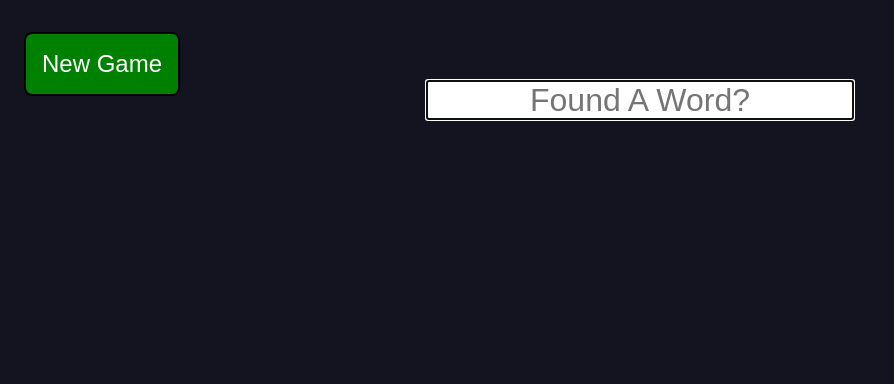
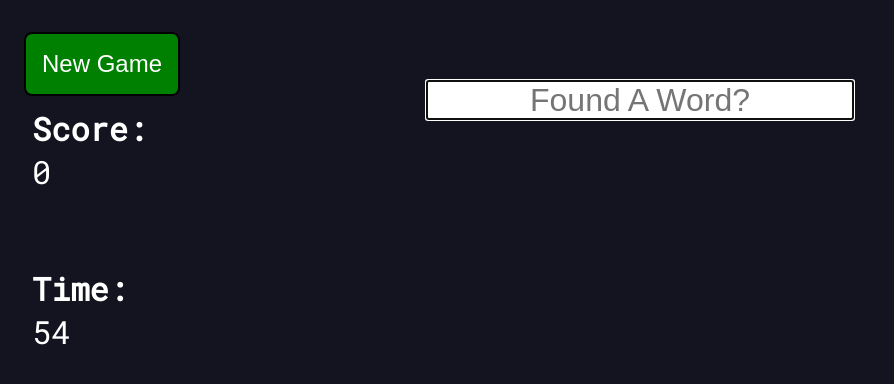
Before and after one commit to SeanBailey15/flask_boggle_exercise, a Flask app: page /game in a window 1280 px wide. Shown: the top 384 px of the page, without its empty margins (0-894 px from the left). Run offline with Flask 2, Linux system fonts and the light colour scheme; parts of the project's set-up code (start-up, migrations or seed data) failed here and were passed over.

Commit message:
finished exercise

```diff
--- a/app.py
+++ b/app.py
@@ -9,25 +9,38 @@
 # debug = DebugToolbarExtension(app)
 # app.config['DEBUG_TB_INTERCEPT_REDIRECTS'] = False
 # app.config['DEBUG_TB_HOSTS'] = ['dont-show-debug-toolbar']
-# app.config['TESTING'] = True
 
 boggle_game = Boggle()
 
 @app.route('/')
 def show_start():
+    """Clear the session board state, generate a new board state, and render the html"""
     session['board_state'] = []
     session['board_state'] = boggle_game.make_board()
     return render_template("start.html")
 
 @app.route('/game')
 def show_game():
-
+    """Render the html for the game board, player HUD, and player interface"""
     return render_template("game.html")
 
 @app.route('/validate-word')
 def validate_word():
+    """Retrieve player input and check if it is valid"""
     word = request.args['word']
     board = session['board_state']
     response = boggle_game.check_valid_word(board, word)
 
     return jsonify({'result': response})
+
+@app.route('/track-stats', methods=["POST"])
+def track_stats():
+    """Record player high score and number of games played for this session"""
+    score = request.json["score"]
+    highscore = session.get("highscore", 0)
+    num_plays = session.get("num_plays", 0)
+
+    session['num_plays'] = num_plays + 1
+    session['highscore'] = max(score, highscore)
+
+    return jsonify(newHighScore=score > highscore)
--- a/static/app.css
+++ b/static/app.css
@@ -76,8 +76,59 @@
   margin-left: 1rem;
 }
 
-.hud :hover {
+.new-game-btn :hover {
   cursor: pointer;
+}
+
+.score {
+  position: fixed;
+  display: flex;
+  flex-direction: column;
+  left: 2rem;
+  top: 5rem;
+}
+
+#score-title {
+  color: white;
+  font-size: 2rem;
+  font-family: "Roboto Mono", monospace;
+  margin-bottom: 0;
+}
+
+#score {
+  color: white;
+  font-size: 2rem;
+  font-family: "Roboto Mono", monospace;
+  margin-top: 0;
+}
+
+.timer {
+  position: fixed;
+  display: flex;
+  flex-direction: column;
+  left: 2rem;
+  top: 15rem;
+}
+
+#timer-title {
+  color: white;
+  font-size: 2rem;
+  font-family: "Roboto Mono", monospace;
+  margin-bottom: 0;
+}
+
+.time-clock {
+  color: white;
+  font-size: 2rem;
+  font-family: "Roboto Mono", monospace;
+  margin-top: 0;
+}
+
+.time-clock-warning {
+  color: red;
+  font-size: 2rem;
+  font-family: "Roboto Mono", monospace;
+  margin-top: 0;
 }
 
 .notifications {
@@ -102,3 +153,17 @@
   padding-left: 2rem;
   padding-right: 2rem;
 }
+
+.timeout {
+  display: flex;
+  justify-content: center;
+  font-size: 2rem;
+  font-family: "Roboto Mono", monospace;
+}
+
+#timeout {
+  color: white;
+  font-size: 2rem;
+  font-family: "Roboto Mono", monospace;
+  margin-top: 0;
+}
--- a/static/app.js
+++ b/static/app.js
@@ -1,9 +1,19 @@
+// create an empty set to keep track of valid player input
 let foundWords = new Set();
 
+// display a feedback message to the player regarding their input, alters style of message depending on positive or negative feedback
 function message(msg, cls) {
   $("#message").text(msg).removeClass().addClass(`msg-${cls}`);
 }
 
+// update and display the player score, points are scored in accordance with the length of the word
+function updateScore(word) {
+  let playerScore = parseInt($("#score").text());
+  playerScore = playerScore + word.length;
+  $("#score").text(playerScore);
+}
+
+// check a word against the database of valid words, depending if word is valid, call message() to provide feedback, and update score accordingly
 async function validateWord() {
   const word = $("#player-input").val();
 
@@ -25,11 +35,44 @@
   } else {
     foundWords.add(word);
     message(`Added: ${word}`, "ok");
+    updateScore(word);
   }
 }
 
+// retrieve player input on submission and pass it through above validatWord() function
 $("#player-input-form").on("submit", function (event) {
   event.preventDefault();
   validateWord();
   $("#player-input").val("");
 });
+
+// retrieve player's final score and check it against session stored highscore, display message to player
+async function trackStats() {
+  let gameScore = $("#score").text();
+  const response = await axios.post("/track-stats", {
+    score: parseInt(gameScore),
+  });
+  if (response.data.newHighScore) {
+    message(`New High Score: ${gameScore}`, "ok");
+  } else {
+    message(`Final Score: ${gameScore}`, "ok");
+  }
+}
+
+// initiate a 60 second countdown for a game, called in the /game.html. Change timer to display in red when ten seconds remain, disable further input at game over, message player that game is over
+function timer() {
+  let count = 59;
+  let timer = setInterval(() => {
+    $("#timer").text(count--);
+    if (count <= 9) {
+      $("#timer").removeClass().addClass("time-clock-warning");
+    }
+    if (count === -1) {
+      clearInterval(timer);
+      $("#player-input").prop("disabled", true);
+      $("#player-input").attr("placeholder", "Game Over");
+      $("#timeout").text("Time's Up! Play Again?");
+      trackStats();
+    }
+  }, 1000);
+}
--- a/templates/game.html
+++ b/templates/game.html
@@ -1,10 +1,18 @@
 {% extends "base.html" %}
 
 {% block content %}
-    <section class="hud">
+    <section class="new-game-btn">
         <form action="/">
             <button class="new-game">New Game</button>
         </form>
+    </section>
+    <section class="score">
+        <h1 id="score-title">Score:</h1>
+        <p id="score">0</p>
+    </section>
+    <section class="timer">
+        <h1 id="timer-title">Time:</h1>
+        <p id="timer" class="time-clock">60</p>
     </section>
     <section class="board">
         <table>
@@ -29,4 +37,12 @@
     <section class="notifications">
         <p id="message"></p>
     </section>
+    <section class="timeout">
+        <p id="timeout"></p>
+    </section>
+    <script>
+        document.addEventListener("DOMContentLoaded", function() {
+            timer();
+        })
+    </script>
 {% endblock %}
--- a/templates/start.html
+++ b/templates/start.html
@@ -4,7 +4,7 @@
 <section class="splash">
     <h1 class="splash-title">IT'S BOGGLE TIME!</h1>
 </section>
-<form class="start-btn" action="/game">
+<form class="start-btn" id="start-game" action="/game">
     <button class="start-game">Start Game!</button>
 </form>
 {% endblock %}
```
Also changed, not shown: test.py (+54 -1 lines).
